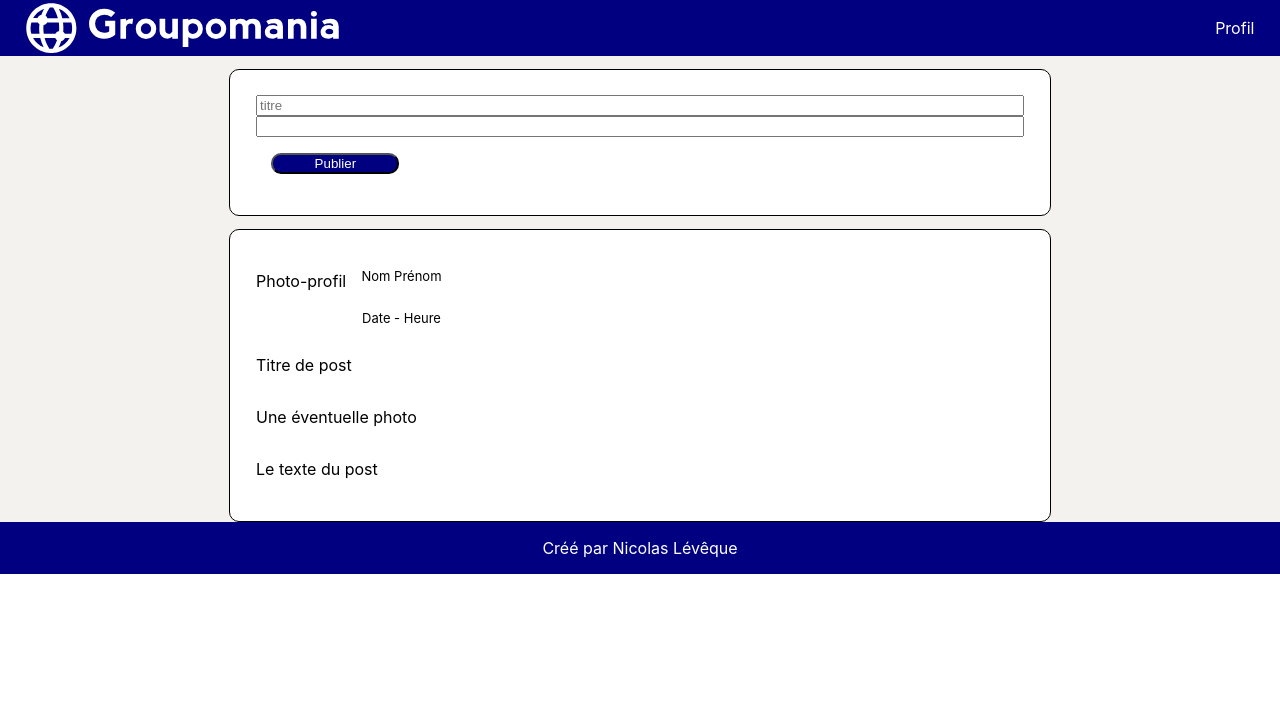
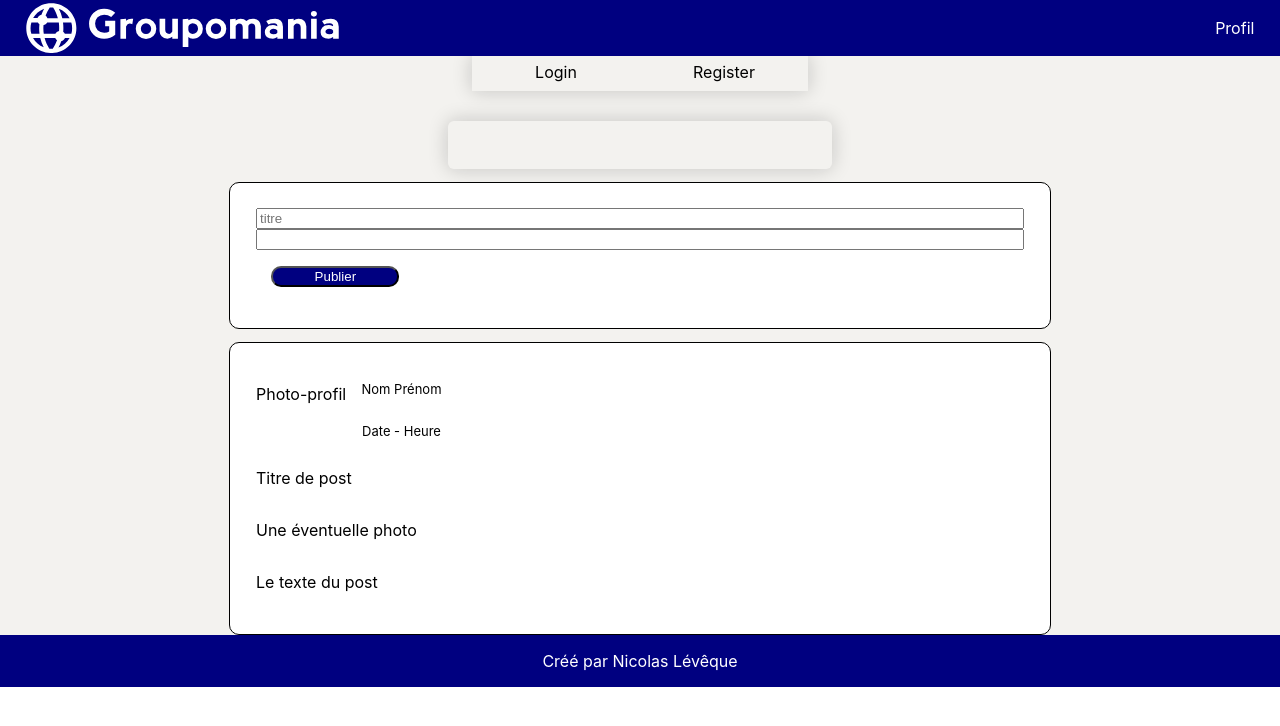
Before and after one commit to Nicolas-Leveque/Groupomania-OpenClassrooms, a React (Create React App) app in the folder frontend/: page / in a window 1280 px wide. Shown: the top 726 px of the page. Built offline with nearby package versions, Linux system fonts and the light colour scheme.

Commit message:
mis en place de composant login / register

```diff
--- a/frontend/src/App.js
+++ b/frontend/src/App.js
@@ -1,14 +1,26 @@
 import './App.css'
+import React from 'react'
 import Header from './Components/UI/Header'
 import Footer from './Components/UI/Footer'
 import Content from './Components/UI/Content'
 import ShareForm from './Components/FrontPage/ShareForm'
 import Post from './Components/FrontPage/Post'
+import LoginRegister from './Components/UI/LoginRegister'
 
-const App = () => {
-    return (
+class App extends React.Component {
+    constructor(props) {
+        super(props)
+        this.state = {
+            isLoginOpen: true,
+            isRegisterOpen: false
+        }
+    }
+
+    render() {
+        return (
         <div className='App'>
             <Header />
+            <LoginRegister />
             <Content>
                 <ShareForm />
             </Content>
@@ -17,7 +29,9 @@ const App = () => {
             </Content>
             <Footer />
         </div>
-    )
+        )
+    }
 }
 
+
 export default App
--- /dev/null
+++ b/frontend/src/Components/UI/LoginBox.js
@@ -0,0 +1,44 @@
+import React from 'react'
+import './LoginRegister.css'
+
+class LoginBox extends React.Component {
+
+    constructor(props) {
+        super(props)
+        this.state = {}
+    }
+
+    submitLogin(e) {}
+
+    render() {
+        return (
+            <div className="inner-container">
+                <div className="header">Login</div>
+                <div className="box">
+                    <div className="input-group">
+                        <label htmlFor="email">Email</label>
+                        <input
+                        type="text"
+                        name="email"
+                        className="login-input"
+                        placeholder="Email"/>
+                    </div>
+                    <div className="input-group">
+                        <label htmlFor="password">Password</label>
+                        <input
+                        type="text"
+                        name="password"
+                        className="login-input"
+                        placeholder="Password"/>
+                    </div>
+                    <button
+                        type="button"
+                        className="login-btn"
+                        onClick={this.submitLogin.bind(this)}>Login</button>
+                </div>
+            </div>
+        )
+    }
+}
+
+export default LoginBox
--- /dev/null
+++ b/frontend/src/Components/UI/LoginRegister.css
@@ -0,0 +1,170 @@
+.root-container {
+    width: 100%;
+    height: 100%;
+    display: flex;
+    justify-content: center;
+    align-items: center;
+    flex-direction: column;
+}
+
+.box-controller {
+    visibility: visible;
+    display: -webkit-box;
+    display: -ms-flexbox;
+    display: flex;
+    max-width: 24em;
+    min-width: 21em;
+    height: 35px;
+    -webkit-box-shadow: 0px 0px 20px 0px rgba(15, 15, 15, 0.2);
+    box-shadow: 0px 0px 20px 0px rgba(15, 15, 15, 0.2);
+    margin-bottom: 30px;
+    align-items: center;
+    transition: visibility 0.5s ease-out;
+}
+
+.controller {
+    flex: 1;
+    text-align: center;
+    height: 100%;
+    line-height: 2;
+    cursor: pointer;
+}
+
+
+.selected-controller {
+    transition: border 0.5s ease-out;
+    border-bottom: 2px solid blue;
+}
+
+.box-container {
+    display: flex;
+    flex-direction: column;
+    max-width: 24em;
+    min-width: 21em;
+    box-shadow: 0px 0px 20px 0px rgba(15, 15, 15, 0.2);
+    border-radius: 6px;
+    padding: 24px;
+}
+
+.inner-container {
+    transition: visibility 0.2s ease-out;
+}
+
+.inner-container.show {
+    visibility: visible;
+}
+
+
+.header {
+    text-align: center;
+    padding: 5px;
+    margin-bottom: 17px;
+    /* margin-left: 35px; */
+    /* margin-right: 35px; */
+    font-family: Ozxgen, sans-serif;
+    font-size: 22px;
+    border-bottom: 2px solid blue;
+}
+
+.box {
+    display: flex;
+    flex-direction: column;
+    justify-content: center;
+}
+
+.input-group {
+    display: flex;
+    flex-direction: column;
+    margin-top: 5px;
+    margin-bottom: 5px;
+}
+
+
+.login-label {
+    font-family: Oxygen, sans-serif;
+    font-size: 20px;
+    font-weight: 600;
+    padding-left: 5px;
+}
+
+
+.login-input {
+    height: 2.1em;
+    border-radius: 3px;
+    border: 1px solid blue;
+    transition: border 0.4s ease-out;
+    padding: 13px;
+    font-family: Oxygen, sans-serif;
+    font-size: 19px;
+    color: #3e3e42;
+    background: rgba(15, 15, 15, 0.01);
+}
+
+.login-input:hover {
+    border: 2px solid blue;
+}
+
+.login-input:focus {
+    border: 2px solid #6565e7;
+    box-shadow: 0px 0px 20px rgba(15, 15, 15, 0.2);
+}
+
+.login-input::placeholder {
+    font-family: Oxygen, sans-serif;
+    font-size: 16px;
+    color: rgba(46, 213, 116, 0.839);
+    color: rgba(15, 15, 15, 0.4);
+}
+
+.login-btn {
+    padding: 2px 30px;
+    /* background-color: #417cef; */
+    border: 0;
+    font-size: 18px;
+    border-radius: 3px;
+    font-family: Oxygen, sans-serif;
+    background-color: rgba(15, 15, 15, 0.03);
+    margin-top: 20px;
+    border: 2px solid #417cef;
+    transition: background-color 0.3s ease-out;
+    cursor: pointer;
+}
+
+.login-btn:hover,
+.login-btn:focus {
+    background-color: #417cef;
+    color: white;
+}
+
+.danger-error {
+    color: #e74c3c;
+    font-size: 16px;
+}
+
+.password-state {
+    display: flex;
+    flex-direction: row;
+    margin-top: 20px;
+}
+
+.pwd {
+    height: 6px;
+    flex: 1;
+    visibility: hidden;
+}
+
+.pwd-weak {
+    background-color: #e74c3c;
+}
+
+.pwd-medium {
+    background-color: #3498db;
+}
+
+.pwd-strong {
+    background-color: #2ecc71;
+}
+
+.show {
+    visibility: visible;
+}
--- /dev/null
+++ b/frontend/src/Components/UI/LoginRegister.js
@@ -0,0 +1,49 @@
+import React from 'react'
+import LoginBox from "./LoginBox"
+import RegisterBox from "./RegisterBox"
+import "./LoginRegister.css"
+
+class LoginRegister extends React.Component {
+    constructor(props) {
+        super(props)
+        this.state = {}
+    }
+    showLoginBox() {
+        this.setState({ isLoginOpen: true, isRegisterOpen: false })
+    }
+    showRegisterBox() {
+        this.setState({ isRegisterOpen: true, isLoginOpen: false })
+    }
+
+
+    render() {
+        return (
+            <div className="root-container">
+                <div className="box-controller">
+                    <div
+                        className={"controller " + (this.state.isLoginOpen ? "selected-controller" : "")}
+                        onClick={this
+                        .showLoginBox
+                        .bind(this)}>
+                        Login
+                    </div>
+                    <div
+                        className={"controller " + (this.state.isRegisterOpen ? "selected-controller" : "")}
+                        onClick={this
+                        .showRegisterBox
+                        .bind(this)}>
+                        Register
+                    </div>
+                </div>
+
+                <div className="box-container">
+                    {this.state.isLoginOpen && <LoginBox />}
+                    {this.state.isRegisterOpen && <RegisterBox />}
+                </div>
+            </div>
+        );
+    }
+}
+
+
+export default LoginRegister
--- /dev/null
+++ b/frontend/src/Components/UI/RegisterBox.js
@@ -0,0 +1,67 @@
+import React from 'react'
+import './LoginRegister.css'
+
+class RegisterBox extends React.Component {
+
+    constructor(props) {
+        super(props)
+        this.state = {}
+    }
+
+    submitRegister(e) {}
+
+    render() {
+        return(
+            <div className="inner-container">
+                <div className="header">Register</div>
+                <div className="box">
+                    <div className="input-group">
+                        <label htmlFor="email">Email</label>
+                        <input
+                            type="text"
+                            name="email"
+                            className="login-input"
+                            placeholder="Email"
+                            />
+                    </div>
+                    <div className="input-group">
+                        <label htmlFor="firstname">Prénom</label>
+                        <input
+                            type="text"
+                            name="firstname"
+                            className="login-input"
+                            placeholder="Prénom"
+                            />
+                    </div>
+                    <div className="input-group">
+                        <label htmlFor="lastname">Nom</label>
+                        <input
+                            type="text"
+                            name="lastname"
+                            className="login-input"
+                            placeholder="Nom"
+                            />
+                    </div>
+                    <div className="input-group">
+                        <label htmlFor="password">Nom</label>
+                        <input
+                            type="text"
+                            name="password"
+                            className="login-input"
+                            placeholder="Password"
+                            />
+                    </div>
+                    <button
+                        type="button"
+                        className="login-btn"
+                        onClick={this
+                        .submitRegister
+                        .bind(this)}>Register
+                    </button>
+                </div>
+            </div>
+        )
+    }
+}
+
+export default RegisterBox
```
